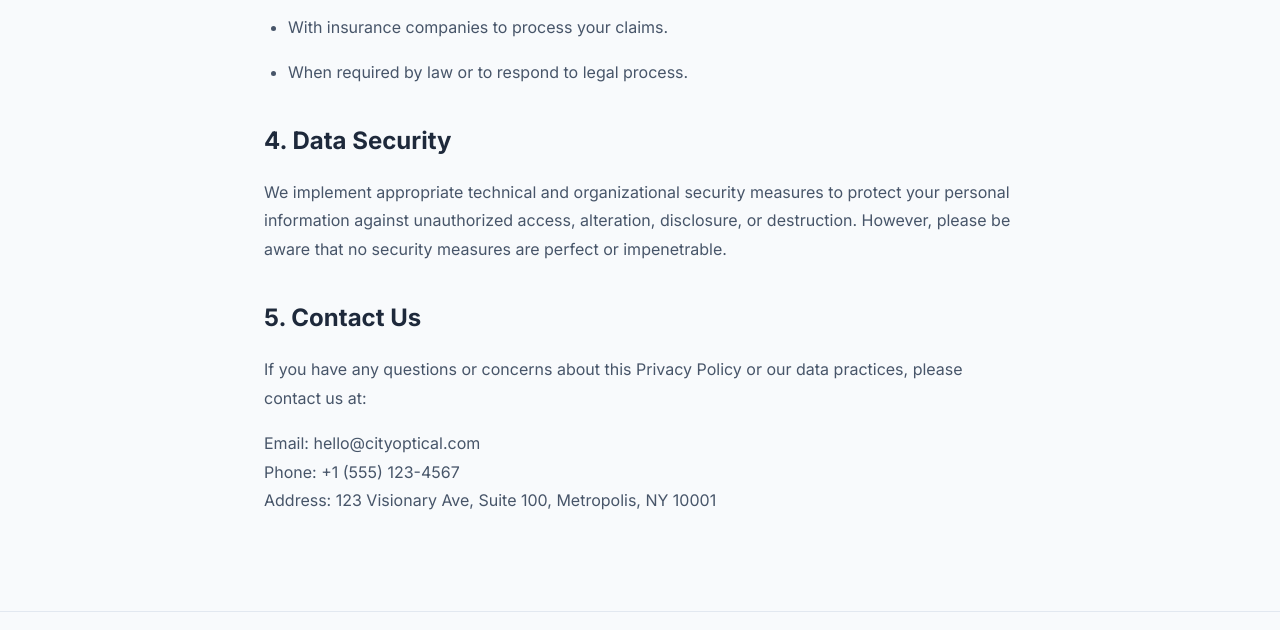
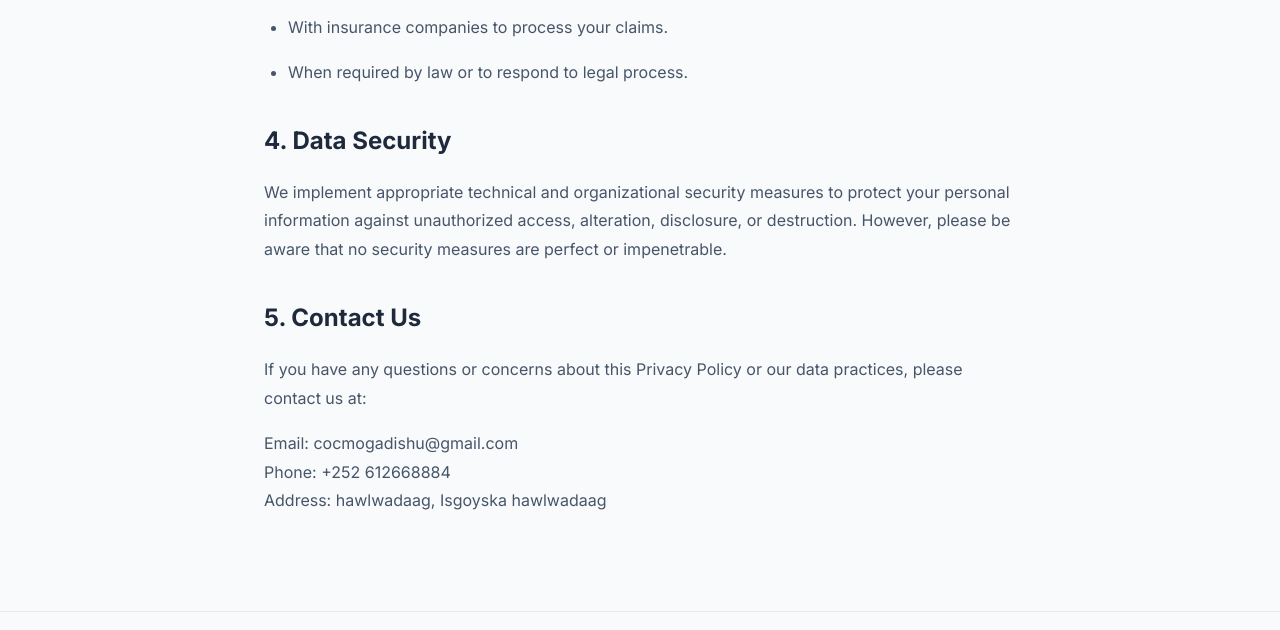
Before and after one commit to sacaarshaw-boop/CITY-OPTICAL-CENTER, a plain HTML site: page privacy.html in a window 1280 px wide. Shown: the part 1255-1885 px from the top of the page. Drawn offline with Linux system fonts and the light colour scheme.

Commit message:
Add files via upload

```diff
--- a/privacy.html
+++ b/privacy.html
@@ -109,8 +109,8 @@
         <h2>5. Contact Us</h2>
         <p>If you have any questions or concerns about this Privacy Policy or our data practices, please contact us at:
         </p>
-        <p>Email: hello@cityoptical.com<br>Phone: +1 (555) 123-4567<br>Address: 123 Visionary Ave, Suite 100,
-            Metropolis, NY 10001</p>
+        <p>Email: cocmogadishu@gmail.com<br>Phone: +252 612668884<br>Address: hawlwadaag,
+            Isgoyska hawlwadaag</p>
     </main>
 
     <footer class="footer">
```
